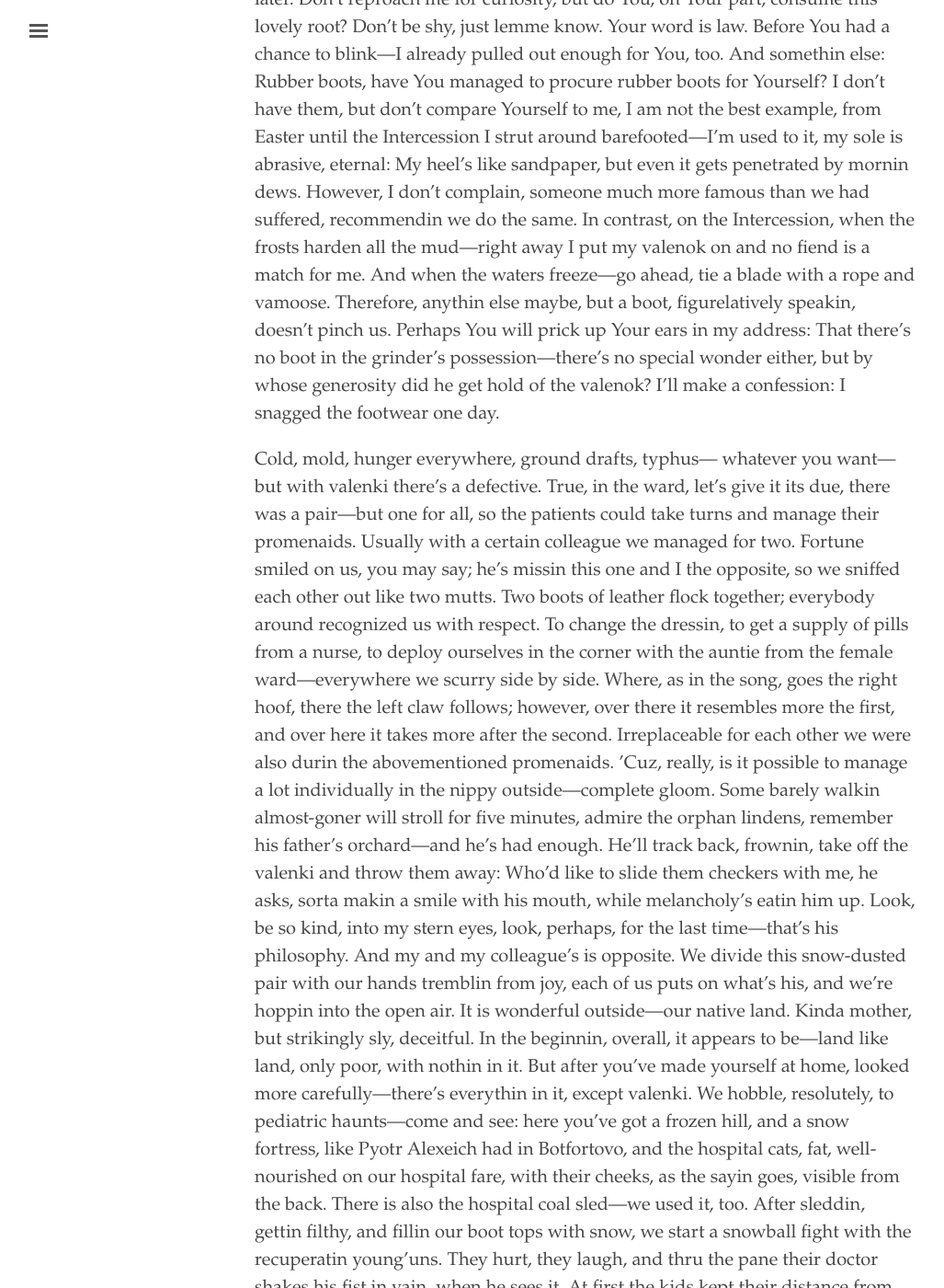
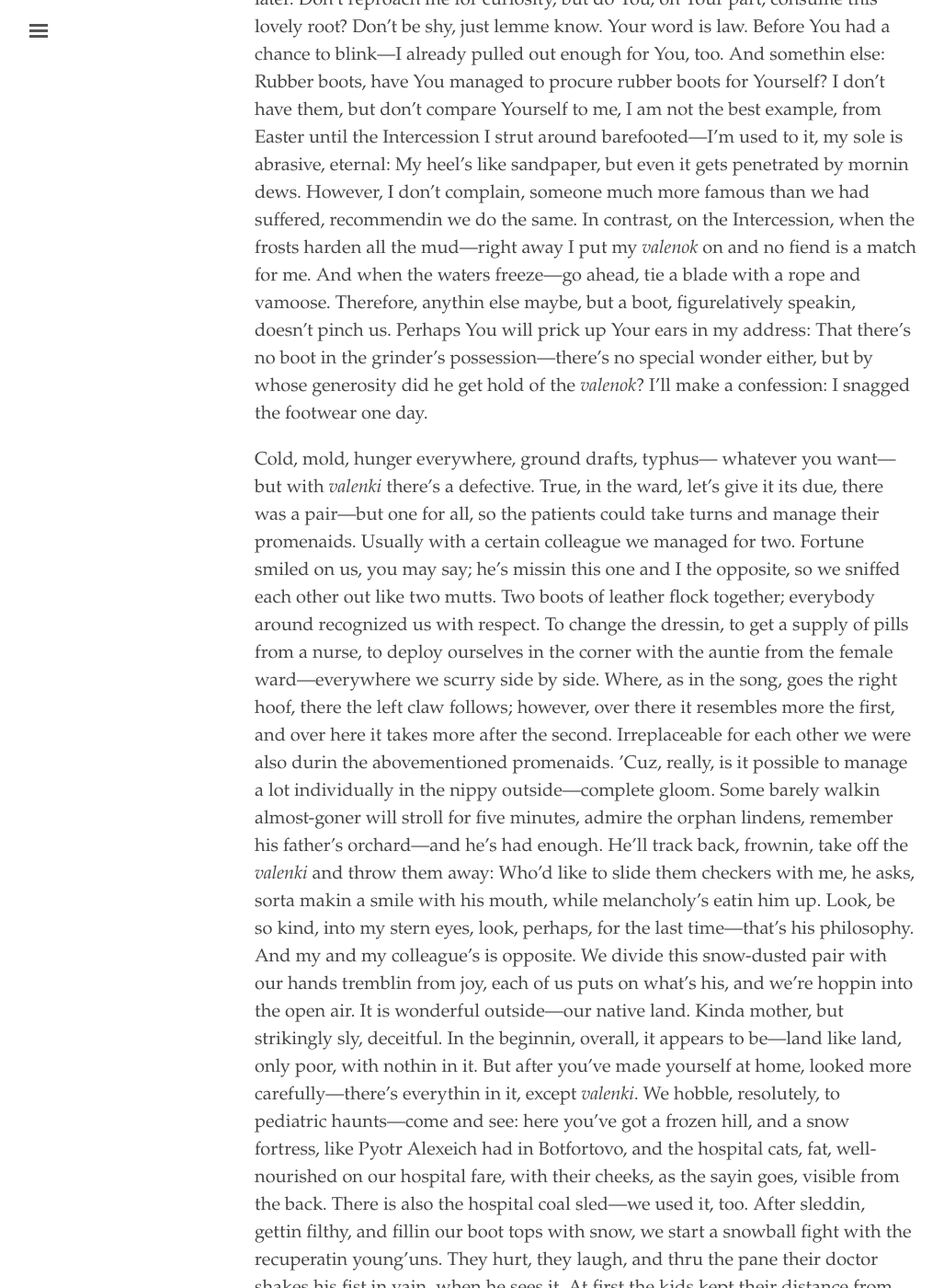
Before and after one commit to digbmc/dog-annotation-site, a Jekyll site: the page built from _texts/04_en.md, in a window 1280 px wide and 1400 px high, scrolled down 5587 px. Shown: the whole window at 92% size, without its empty margins (3-1030 px from the left). Built offline with Jekyll 4.4.1, drawn with Linux system fonts in a browser that asks for light colours; some of the changed text lies outside the part shown.

Commit message:
added italics

```diff
--- a/_texts/04_en.md
+++ b/_texts/04_en.md
@@ -24,12 +24,12 @@ January, and right now I’ve got neither the merchandise nor
 the money, and even less the yeast vital to him. He’s naggin me
 from the other shore: Do whatever you want, he says, but abstain from an empty-handed return. Well, perhaps it will be
 possible to reciprocally extract the hooch-brewin yeast from
-someone, but where can one get the letter zhe; it has stumped
-us, enlighteners. With the letter ge, shares Pyotr, we came up
+someone, but where can one get the letter *zhe*; it has stumped
+us, enlighteners. With the letter *ge*, shares Pyotr, we came up
 without a problem; it resembles the gallows, it does, ’cuz on
-the gallows you can pronounce only that letter: ge, ge, and ge.
-The letter de is like a dacha, be almost like ve, and ve almost like
-be, but zhe—that one’s mysterious. At that moment, worn out
+the gallows you can pronounce only that letter: *ge*, *ge*, and *ge*.
+The letter *de* is like a dacha, *be* almost like *ve*, and *ve* almost like
+*be*, but *zhe*—that one’s mysterious. At that moment, worn out
 by everyday hardships and by lashin incessant downpours, I
 also report to the crashbaret in person—a prophet who stole
 from Christians two hours of light in the month of July—I
@@ -79,10 +79,10 @@ the others, with the exception of this here correspondent of
 Yourses, also had a swig, while the latter just licked his lips.
 Well, said Krylobyl, sniffin his sleeve as a chaser, what kind of
 sound can be heard at the Wolf River, when one of our grinders
-starts workin on his grindin stand, ain’t it zhe-zhe-zhe? Exactly.
+starts workin on his grindin stand, ain’t it *zhe*-*zhe*-*zhe*? Exactly.
 That’s why I am askin, Krylobyl continued talkin to Pyotr: The
 wheel from the grindin stand, which is lyin in the dust of this
-sickler turned upside down, ain’t it sorta-kinda the sought letter? The public looked and gasped—ha, the spittin image. Verily, verily you’re teachin, Pavel and I will have a zhe, Pyotr rejoiced, only it’s a pity that money, he rejoiced, I don’t have,
+sickler turned upside down, ain’t it sorta-kinda the sought letter? The public looked and gasped—ha, the spittin image. Verily, verily you’re teachin, Pavel and I will have a *zhe*, Pyotr rejoiced, only it’s a pity that money, he rejoiced, I don’t have,
 otherwise I would treat you accordin to your needs. Don’t rack
 your brains too much, Krylobyl calms him down, don’t despair, go and borrow from someone. But from whom can I borrow, despairs Pyotr, if here everybody gets hold of money by
 borrowin. And did you try to ask Manul, Manul beckoned to
@@ -119,7 +119,7 @@ guest, but in the latter case don’t blame me, you won’t eat them
 mussels to your health, alas, but they will eat you with pleasure.
 I respond: Hold on, I’ll postpone my despair for a while,
 gimme the mussels now at dusk. Take off your new fashionable
-pantofle, she says, roll up your galife as high as it’ll possibly go,
+pantofle, she says, roll up your *galife* as high as it’ll possibly go,
 step into me up to your knees, and wander slowly, pinchin the
 bottom with your foot; I guarantee you’ll discover what you
 need in a jiffy. I follow the river’s advice and step into it, flowin,
@@ -170,7 +170,7 @@ can finally vanish into thin air—will shine beyond the Itil until the first mo
 to go, and the blizzard, fella, wolfs you down. So I chopped,
 hacked—and from that moment until supper Ilya’s involved in
 a smoke break in the shed and a nap on the cherished junk.
-Gutenacht to me, but if the nap doesn’t happen? I toss and turn
+*Gutenacht* to me, but if the nap doesn’t happen? I toss and turn
 and, in order not to lie there uselessly, I patch them gaps in education. The books I own are few but wonderful, old. There’s
 among them one about a mouse. It’s not big, I agree, but, after
 all, the mistress ain’t large either. Once upon a time, it claims,
@@ -203,17 +203,17 @@ boots for Yourself? I don’t have them, but don’t compare Yourself to me, I a
 is abrasive, eternal: My heel’s like sandpaper, but even it gets
 penetrated by mornin dews. However, I don’t complain, someone much more famous than we had suffered, recommendin
 we do the same. In contrast, on the Intercession, when the
-frosts harden all the mud—right away I put my valenok on and
+frosts harden all the mud—right away I put my *valenok* on and
 no fiend is a match for me. And when the waters freeze—go
 ahead, tie a blade with a rope and vamoose. Therefore, anythin
 else maybe, but a boot, figurelatively speakin, doesn’t pinch us.
 Perhaps You will prick up Your ears in my address: That there’s
 no boot in the grinder’s possession—there’s no special wonder
-either, but by whose generosity did he get hold of the valenok?
+either, but by whose generosity did he get hold of the *valenok*?
 I’ll make a confession: I snagged the footwear one day.
 
 Cold, mold, hunger everywhere, ground drafts, typhus—
-whatever you want—but with valenki there’s a defective. True,
+whatever you want—but with *valenki* there’s a defective. True,
 in the ward, let’s give it its due, there was a pair—but one for all,
 so the patients could take turns and manage their promenaids.
 Usually with a certain colleague we managed for two. Fortune
@@ -229,7 +229,7 @@ were also durin the abovementioned promenaids. ’Cuz, really,
 is it possible to manage a lot individually in the nippy outside—complete gloom. Some barely walkin almost-goner will
 stroll for five minutes, admire the orphan lindens, remember
 his father’s orchard—and he’s had enough. He’ll track back,
-frownin, take off the valenki and throw them away: Who’d like
+frownin, take off the *valenki* and throw them away: Who’d like
 to slide them checkers with me, he asks, sorta makin a smile
 with his mouth, while melancholy’s eatin him up. Look, be so
 kind, into my stern eyes, look, perhaps, for the last time—that’s
@@ -239,7 +239,7 @@ air. It is wonderful outside—our native land. Kinda mother,
 but strikingly sly, deceitful. In the beginnin, overall, it appears
 to be—land like land, only poor, with nothin in it. But after
 you’ve made yourself at home, looked more carefully—there’s
-everythin in it, except valenki. We hobble, resolutely, to pediatric haunts—come and see: here you’ve got a frozen hill, and a
+everythin in it, except *valenki*. We hobble, resolutely, to pediatric haunts—come and see: here you’ve got a frozen hill, and a
 snow fortress, like Pyotr Alexeich had in Botfortovo, and the
 hospital cats, fat, well-nourished on our hospital fare, with
 their cheeks, as the sayin goes, visible from the back. There is
@@ -368,13 +368,13 @@ Please, don’t chastise me, Fomich, but I don’t understand suggestions of thi
 goat, and a wolf—that I understand, at least that is a riddle. But
 not now—now the discharge is tormentin me. And the witchcook gives Yakov Ilyich a second helpin. We each chow down a
 half and start thinkin. Outside, a sheer blizzard twists the tangled hair of the bushes in the front yard and we, urchins, find
-ourselves short of valenki. In addition to the situcraption here,
+ourselves short of *valenki*. In addition to the situcraption here,
 we don’t hold in our hands any profession whatsoever. Where
 should we, figurelatively speakin, go to learn? You’ll get out, get
 discharged—and the snowstorm will sweep you up like a street
 sweeper with his filthy sweepin broom. Friggin-frigged-frig, we
 started thinkin. And Yakov declares: Whatever it takes, but our
-beloved valenki we should remove from the ward, we got attached to them—even more so ’cuz they have galoshes. What
+beloved *valenki* we should remove from the ward, we got attached to them—even more so ’cuz they have galoshes. What
 do you mean?—I asked. I mean a side-warmer far away, when a
 Gypsy slyboots takes his sheepskin to the consignment store,
 when there’s mud-slush—and we’re on skis. I’ve grasped my
@@ -383,9 +383,9 @@ full by eatin papers, especially if they’re fake. At least I have real
 ones, he says, but not my own, at the front I served as another
 Yakov, I blew away my exemption to him in backgammon.
 For the sake of appearance, we’ve paged through the journal
-Pig-Breedin and Youth and we’re sorta gettin ready for a stroll.
+*Pig-Breedin and Youth* and we’re sorta gettin ready for a stroll.
 The floor attendant squinted his eyes and understood: You’re
-splittin? So we’re kissin the communal valenki goodbye? Fine,
+splittin? So we’re kissin the communal *valenki* goodbye? Fine,
 take them, we’ll still keep shirts on our backs, with one pair
 we won’t get nowhere all the same. We bowed low, took our
 leave, and descended to the pit: Hey, orderly, orderly, give us
@@ -393,8 +393,8 @@ some chlamyses, after all, how are we gonna reach our destination only in pajama
 upon heap of garments: Dig in. How many kindhearted souls
 are scattered around our damp cellars! May you prosper, Uncle
 Vanechka, our male nurse, we are deeply in debt to your generosity. He esplained: Relatives bring new toilettes for the artists,
-and out of fear quite often don’t ask for the worn ones. I selected then for myself a blue admiral’s gala galife, I selected
-then a clerk’s top hat with a tilt and a brick-colored Jewish lapserdak of cheviot wool. I believe I made a right choice; all three
+and out of fear quite often don’t ask for the worn ones. I selected then for myself a blue admiral’s gala *galife*, I selected
+then a clerk’s top hat with a tilt and a brick-colored Jewish *lapserdak* of cheviot wool. I believe I made a right choice; all three
 fabrics are durable, up until now they are my only outfit.
 What  Alfeyev  chose—I  don’t  recall  right  now,  and  abhor
 makin things up. Perhaps he took the fashionable striped pants
```
